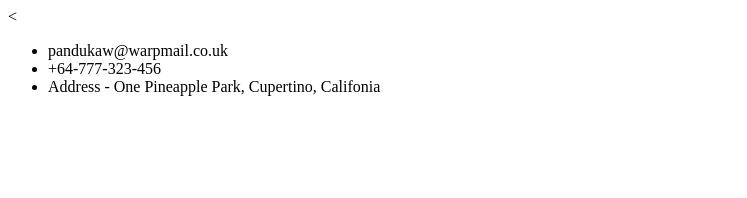
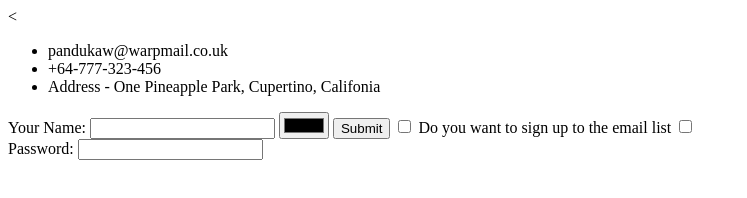
Before and after one commit to TheOriginalPdk/Personal-Website-HTML-CLI, a plain HTML site: page contacts.html in a window 1280 px wide. Shown: the whole page, without its empty margins (0-747 px from the left). Drawn offline with Linux system fonts and the light colour scheme.

Commit message:
section 3.6 forms

```diff
--- a/contacts.html
+++ b/contacts.html
@@ -10,5 +10,17 @@
   <li>+64-777-323-456</li>
   <li>Address - One Pineapple Park, Cupertino, Califonia</li>
 </ul>
+<form class="" action="index.html" method="post">
+  <label>Your Name:</label>
+  <input type="text" name="" value="">
+  <input type="color" name="" value="">
+  <input type="submit" name="">
+  <input type="checkbox" name="" value="">
+  <label>Do you want to sign up to the email list</label>
+  <input type="checkbox" name="" value="">
+  <br>
+  <label>Password:</label>
+  <input type="password" name="" value="">
+</form>
   </body>
 </html>
```
Also changed, not shown: 1 other file.
